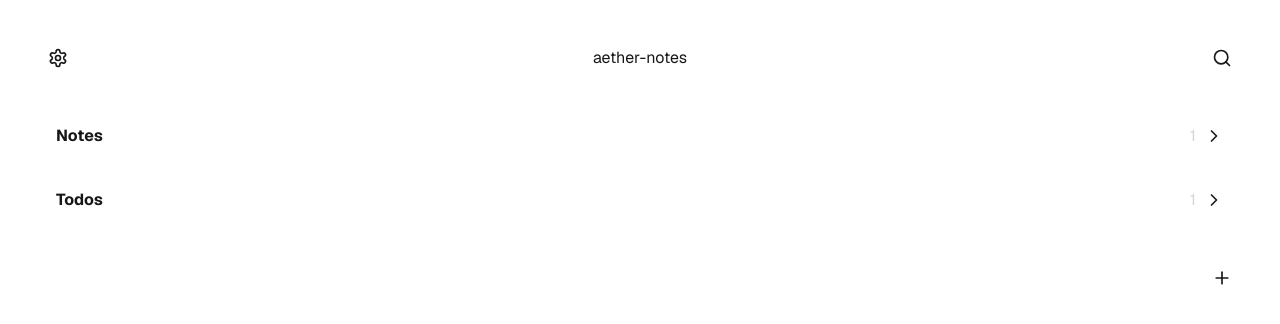
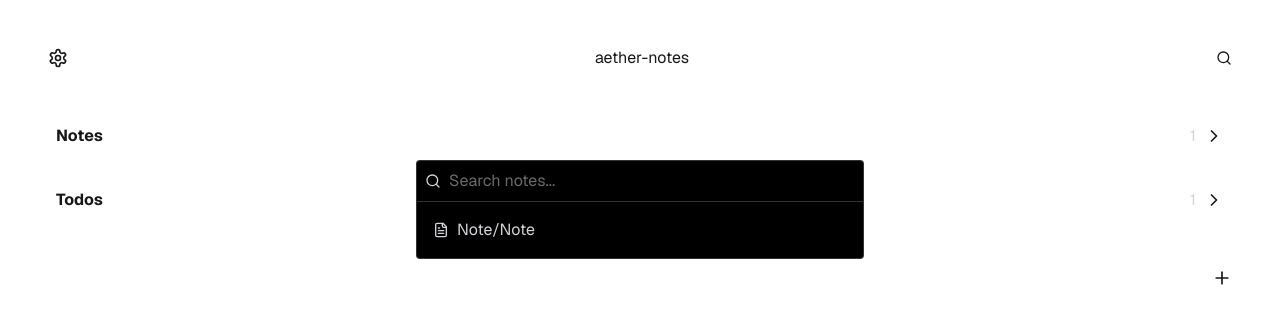
Before and after one commit to kahseng-dev/aether-notes, a Next.js app: page / in a window 1280 px wide. Both pictures are taken after a click on the button 1221 px from the left and 58 px from the top of the page. Shown: the top 324 px of the page. Built offline with nearby package versions, Linux system fonts and the light colour scheme.

Commit message:
feat: add search modal on search button click

```diff
--- a/app/page.tsx
+++ b/app/page.tsx
@@ -1,10 +1,8 @@
-'use client'
-
 import Link from 'next/link';
 import SearchButton from '@/app/ui/search-button';
 import HomeDirectory from '@/app/ui/home-directory';
 import HomeCreateNote from '@/app/ui/home-create-note';
-import { Settings, Search } from 'lucide-react';
+import { Settings } from 'lucide-react';
 import { getAllNotes } from '@/lib/notes-data';
 import type { Note } from '@/types/Note';
 
@@ -22,11 +20,7 @@ export default function Home() {
               <Settings className={styles.icon}/>
           </Link>
           <p>{headerTitle}</p>
-          <button
-            onClick={() => console.log('Search clicked')}
-            className='p-2 rounded cursor-pointer transition duration-300 ease-in-out hover:bg-white/20'>
-              <Search className={styles.icon}/>
-          </button>
+          <SearchButton/>
         </div>
         <div className='mt-8'>
           <HomeDirectory notes={data}/>
--- /dev/null
+++ b/app/ui/search-button.tsx
@@ -0,0 +1,56 @@
+'use client'
+
+import Link from 'next/link';
+import { useState } from 'react';
+import { Search, FileText } from 'lucide-react';
+
+export default function SearchButton() {
+    const [isSearchModalVisible, setIsSearchModalVisible] = useState(false);
+
+    const placeholderText = 'Search notes...';
+
+    function handleShowModal() {
+        return setIsSearchModalVisible(isSearchModalVisible ? false : true);
+    }
+
+    function handleSearchInputChange(event: React.ChangeEvent<HTMLInputElement>) {
+        return
+    }
+
+    return (
+        <div>
+            { isSearchModalVisible ?
+                <div className='p-40 fixed top-0 left-0 size-full flex flex-col items-center'>
+                    <div
+                        onClick={handleShowModal}
+                        className='absolute top-0 left-0 size-full'/>
+                    <div className='relative flex flex-col items-center w-full max-w-md text-zinc-300 border border-white/20 bg-black rounded'>
+                        <div className='p-2 w-full flex items-center border-b border-white/20'>
+                            <Search className={styles.icon}/>
+                            <input
+                                onChange={handleSearchInputChange}
+                                type='text'
+                                placeholder={placeholderText}
+                                className='ml-2 outline-none'/>
+                        </div>
+                        <div className='w-full *:m-2 *:gap-2 *:p-2 *:flex *:items-center *:cursor-pointer *:hover:bg-white/20 *:rounded'>
+                            <div>
+                                <FileText className={styles.icon} />
+                                <p>Note/Note</p>
+                            </div>
+                        </div>
+                    </div>
+                </div>
+            : null }
+            <button
+                onClick={handleShowModal}
+                className='p-2 rounded cursor-pointer transition duration-300 ease-in-out hover:bg-white/20'>
+                <Search className={styles.icon}/>
+            </button>
+        </div>
+    );
+}
+
+const styles = {
+  icon: 'size-4 min-w-max',
+};
```
